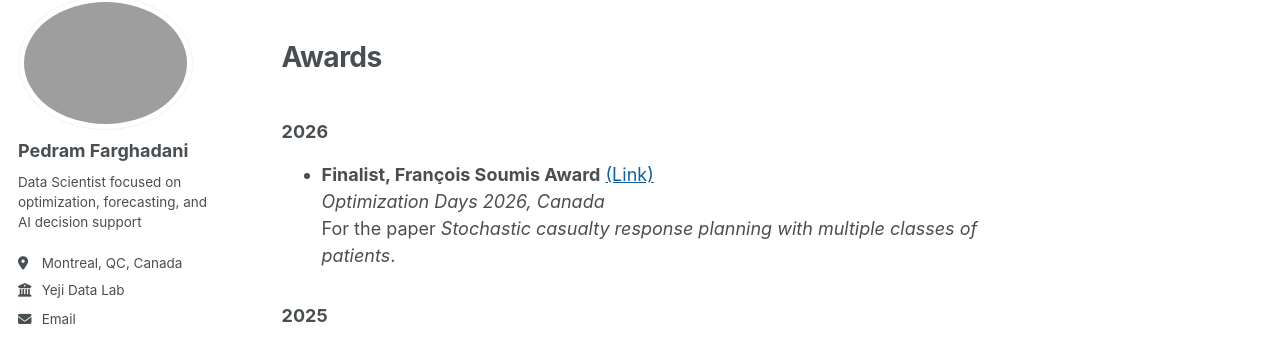
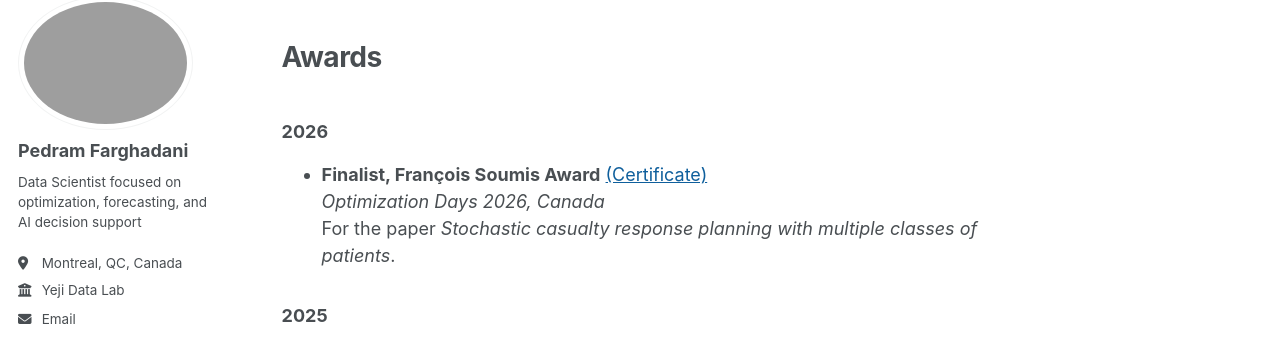
Before and after one commit to Pedram-Fdi/Pedram-Fdi.github.io, a Jekyll site: the page built from _pages/awards.md, in a window 1280 px wide and 900 px high. Shown: the part 103-446 px from the top of the window. Built offline with Jekyll 4.4.1, drawn with Linux system fonts in a browser that asks for light colours; some web fonts are replaced.

Commit message:
certificate_francois_soumi

```diff
--- a/_pages/awards.md
+++ b/_pages/awards.md
@@ -6,7 +6,7 @@ author_profile: true
 ---
 
 ### 2026
-- **Finalist, François Soumis Award** [(Link)](https://www.linkedin.com/posts/gerad_jopt2026-optimisation-recherche-activity-7460326868269993984-8MLF?utm_source=share&utm_medium=member_desktop&rcm=ACoAAB5e2ysBegzHY0m7fO4Ya5WFUUQRq7474FA)
+- **Finalist, François Soumis Award** [(Certificate)](/files/Francois_Soumis_Award_Certificate.png)
   *Optimization Days 2026, Canada*
   For the paper *Stochastic casualty response planning with multiple classes of patients*.
 
```
Also changed, not shown: files/Francois_Soumis_Award_Certificate.png (added).
